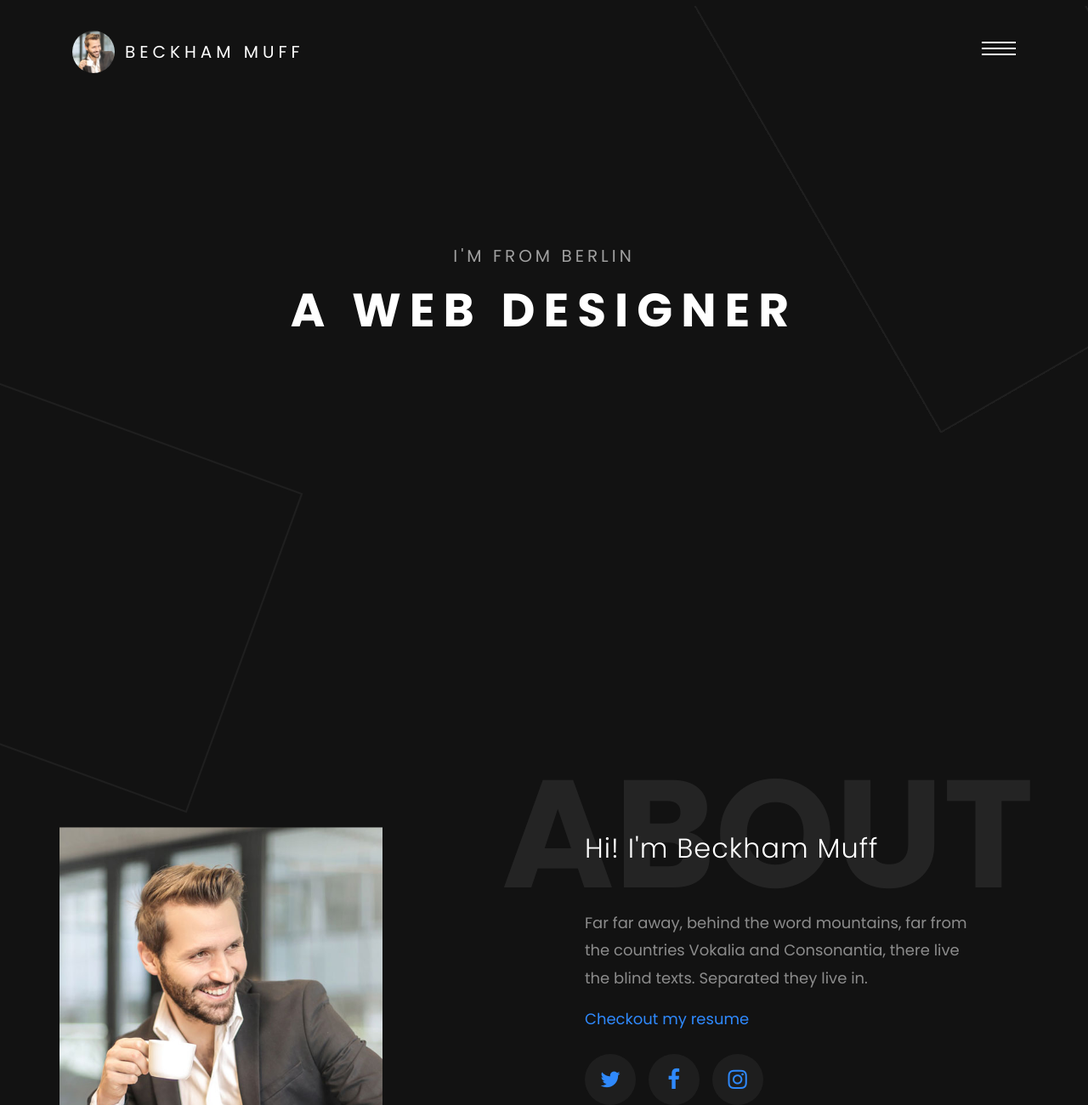
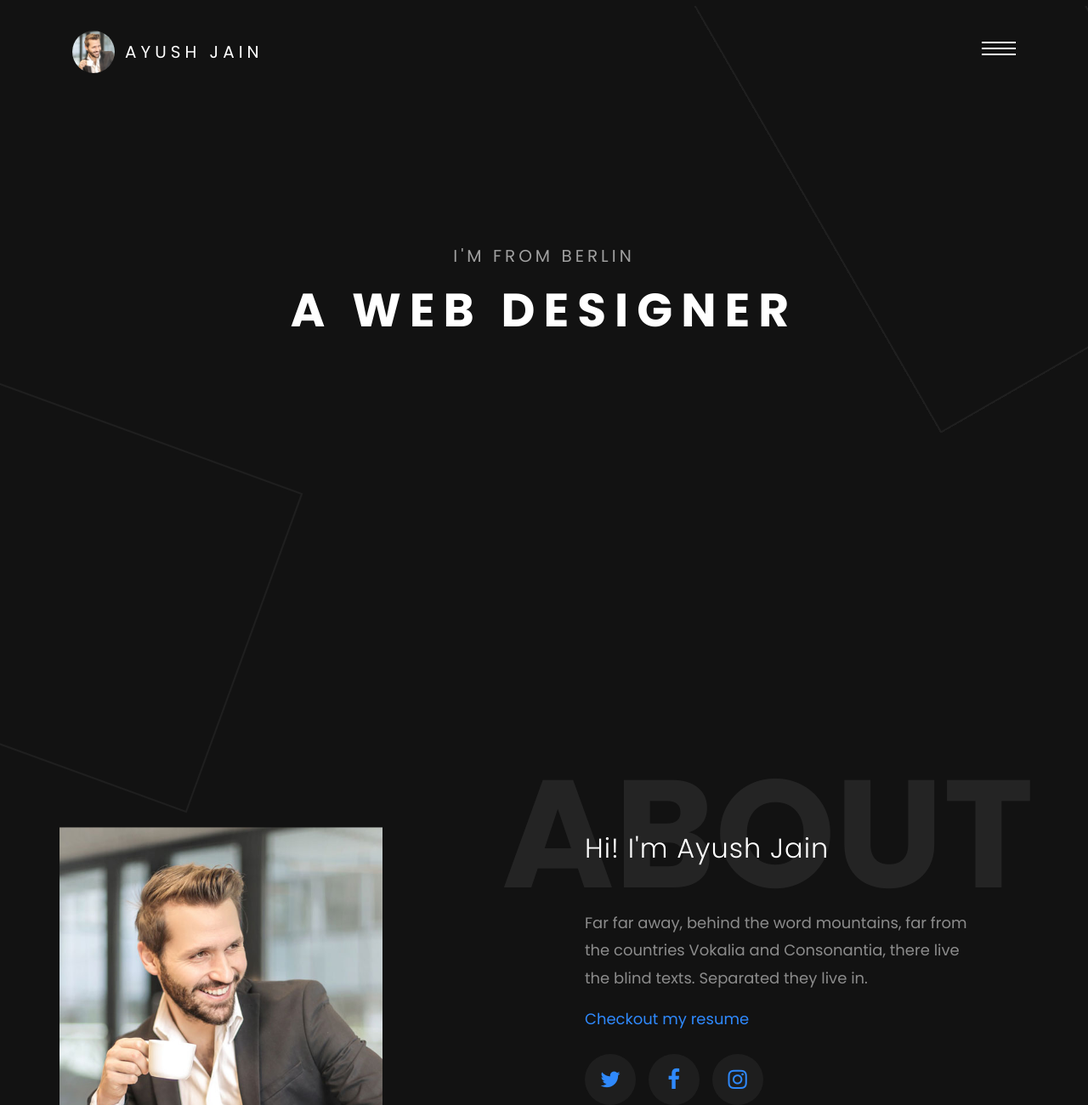
Before and after one commit to ayushjainrksh/ayushjainrksh.github.io, a plain HTML site: page index.html in a window 1280 px wide. Shown: the top 1300 px of the page at 85% size. Drawn offline with Linux system fonts and the light colour scheme; some packages are replaced by stand-ins of ours; no server answers; files whose address does not match are found by name.

Commit message:
Edited index.html

```diff
--- a/index.html
+++ b/index.html
@@ -41,7 +41,7 @@
         <div class="colorlib-table-cell js-fullheight">
           <div class="row no-gutters">
             <div class="col-md-12 text-center">
-              <h1 class="mb-4"><a href="index.html" class="logo">Beckham Muff</a></h1>
+              <h1 class="mb-4"><a href="index.html" class="logo">Ayush Jain</a></h1>
               <ul>
                 <li class="active"><a href="index.html"><span><small>01</small>Home</span></a></li>
                 <li><a href="about.html"><span><small>02</small>Resume</span></a></li>
@@ -62,7 +62,7 @@
           <div class="row">
             <div class="col-md-12">
               <div class="colorlib-navbar-brand">
-                <a class="colorlib-logo" href="index.html"><span class="logo-img" style="background-image: url(images/person_1.jpg);"></span>Beckham Muff</a>
+                <a class="colorlib-logo" href="index.html"><span class="logo-img" style="background-image: url(images/person_1.jpg);"></span>Ayush Jain</a>
               </div>
               <a href="#" class="js-colorlib-nav-toggle colorlib-nav-toggle"><i></i></a>
             </div>
@@ -77,7 +77,7 @@
             <div class="row slider-text align-items-center text-center justify-content-center" data-scrollax-parent="true">
               <div class="col-md-12 ftco-animate" data-scrollax=" properties: { translateY: '70%' }">
                 <p><a href="#" class="scroll">Hello! I'm</a></p>
-                <h1 class="mb-3" data-scrollax="properties: { translateY: '30%', opacity: 1.6 }">Beckham Muff</h1>
+                <h1 class="mb-3" data-scrollax="properties: { translateY: '30%', opacity: 1.6 }">Ayush Jain</h1>
               </div>
             </div>
           </div>
@@ -106,7 +106,7 @@
               <div class="about-desc">
                 <h1 class="bold-text">About</h1>
                 <div class="p-5">
-                  <h2 class="mb-5">Hi! I'm Beckham Muff</h2>
+                  <h2 class="mb-5">Hi! I'm Ayush Jain</h2>
                   <p>Far far away, behind the word mountains, far from the countries Vokalia and Consonantia, there live the blind texts. Separated they live in.</p>
                   <p><a href="#">Checkout my resume</a></p>
                   <ul class="ftco-footer-social list-unstyled mt-4">
```
